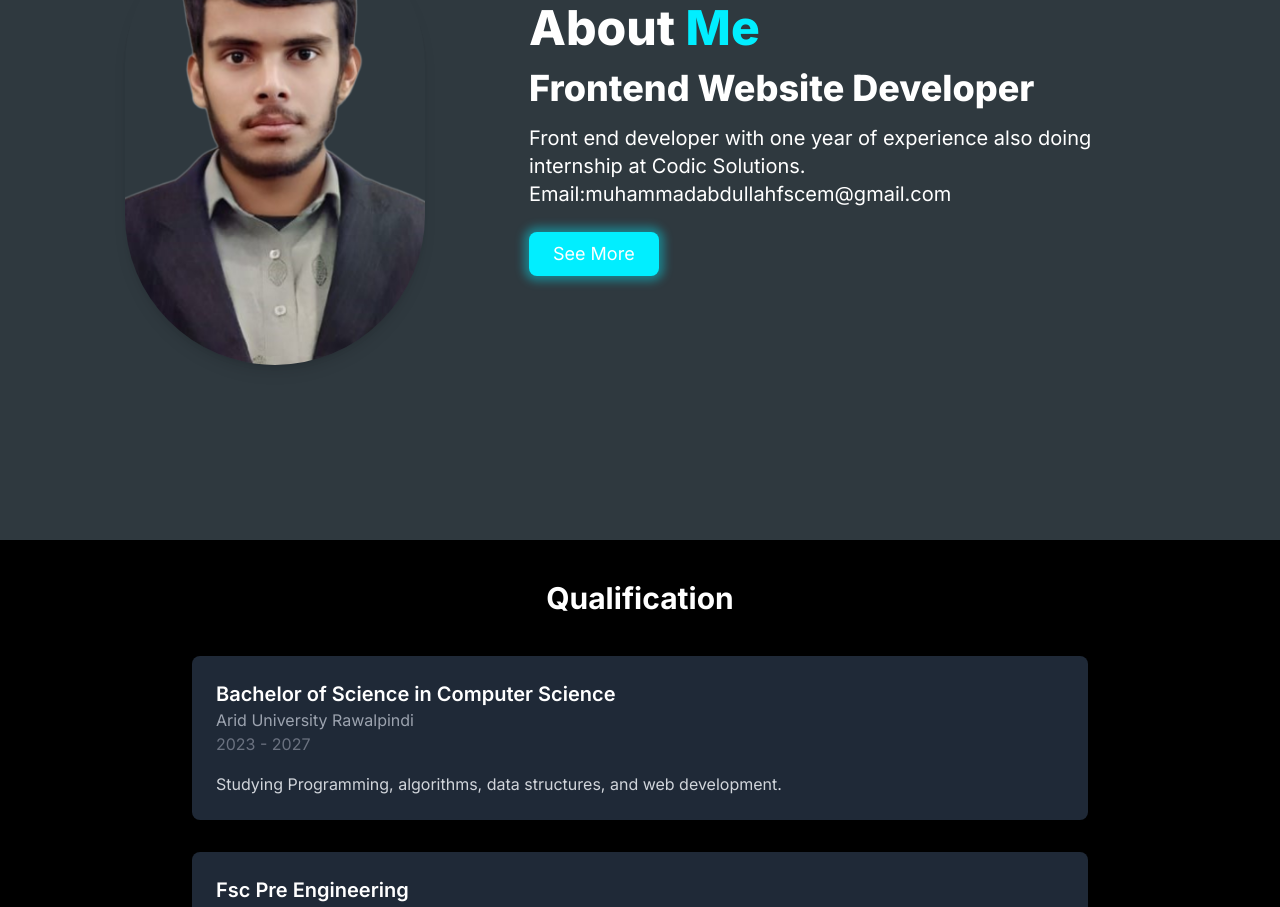
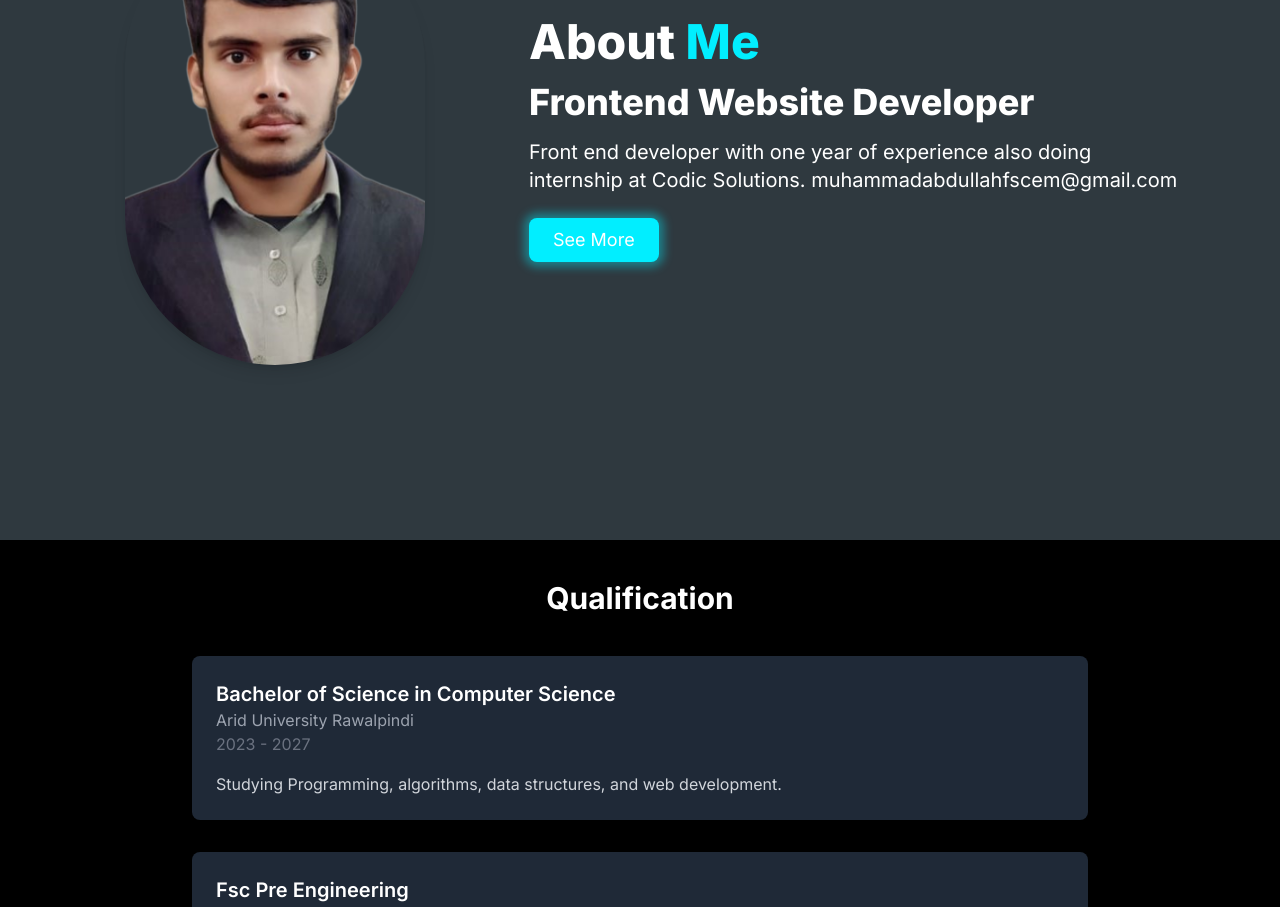
Before and after one commit to Abdullah786346/abdullah, a Next.js app: page / in a window 1280 px wide. Shown: the part 1060-1967 px from the top of the page. Built offline with nearby package versions, Linux system fonts and the light colour scheme.

Commit message:
Update AboutUs.tsx

```diff
--- a/components/PortfolioTemplate-text-5/AboutUs.tsx
+++ b/components/PortfolioTemplate-text-5/AboutUs.tsx
@@ -8,7 +8,7 @@ export default function AboutMeSection() {
   const title = "About";
   const subtitle = "Frontend Website Developer";
   const description =
-    "Front end developer with one year of experience also doing internship at Codic Solutions.  Email:muhammadabdullahfscem@gmail.com";
+    "Front end developer with one year of experience also doing internship at Codic Solutions.  muhammadabdullahfscem@gmail.com";
   const linkedInUrl =
     "https://www.linkedin.com/in/muhammad-abdullah-7572762b9?utm_source=share&utm_campaign=share_via&utm_content=profile&utm_medium=android_app";
 
```
